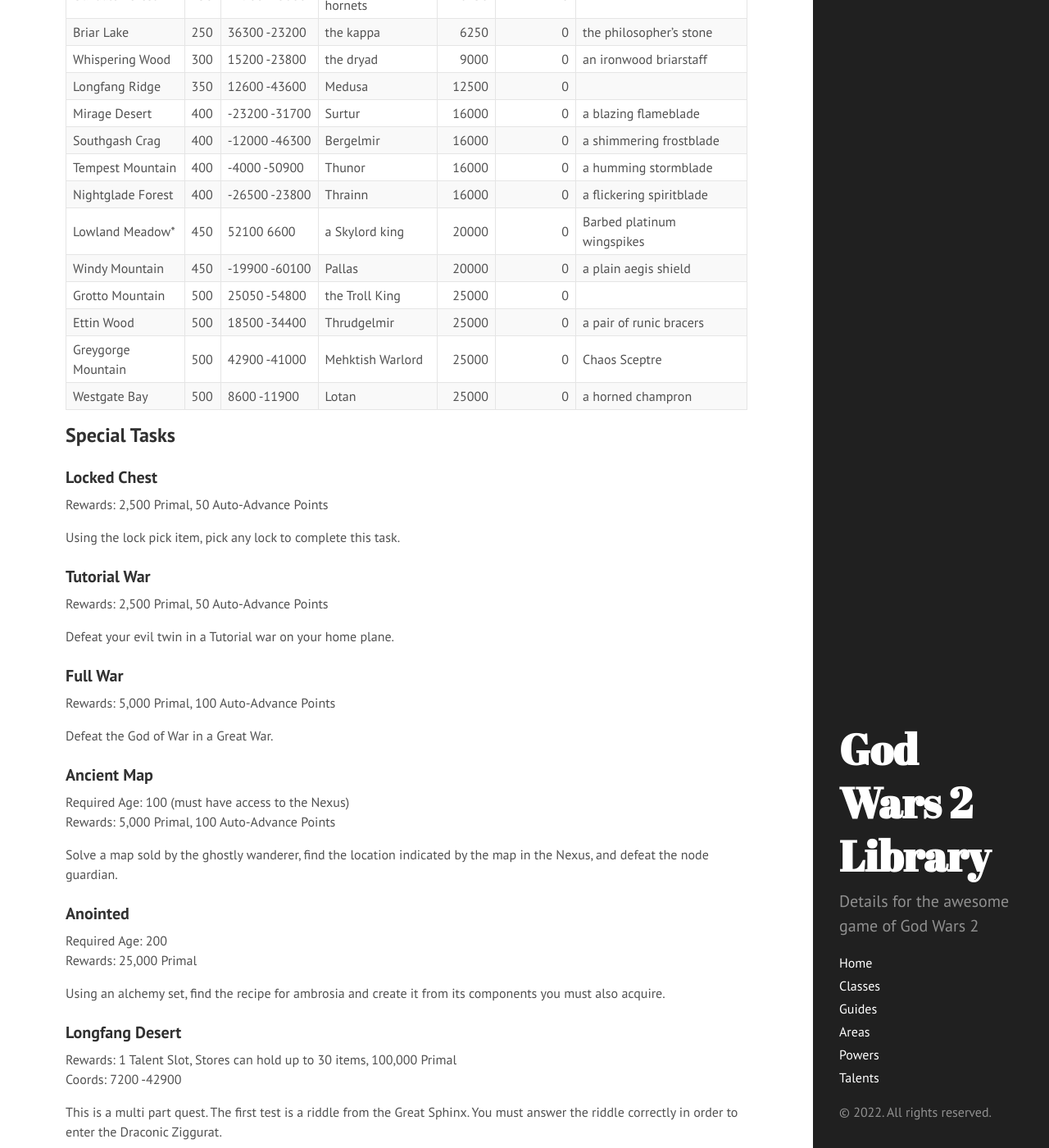
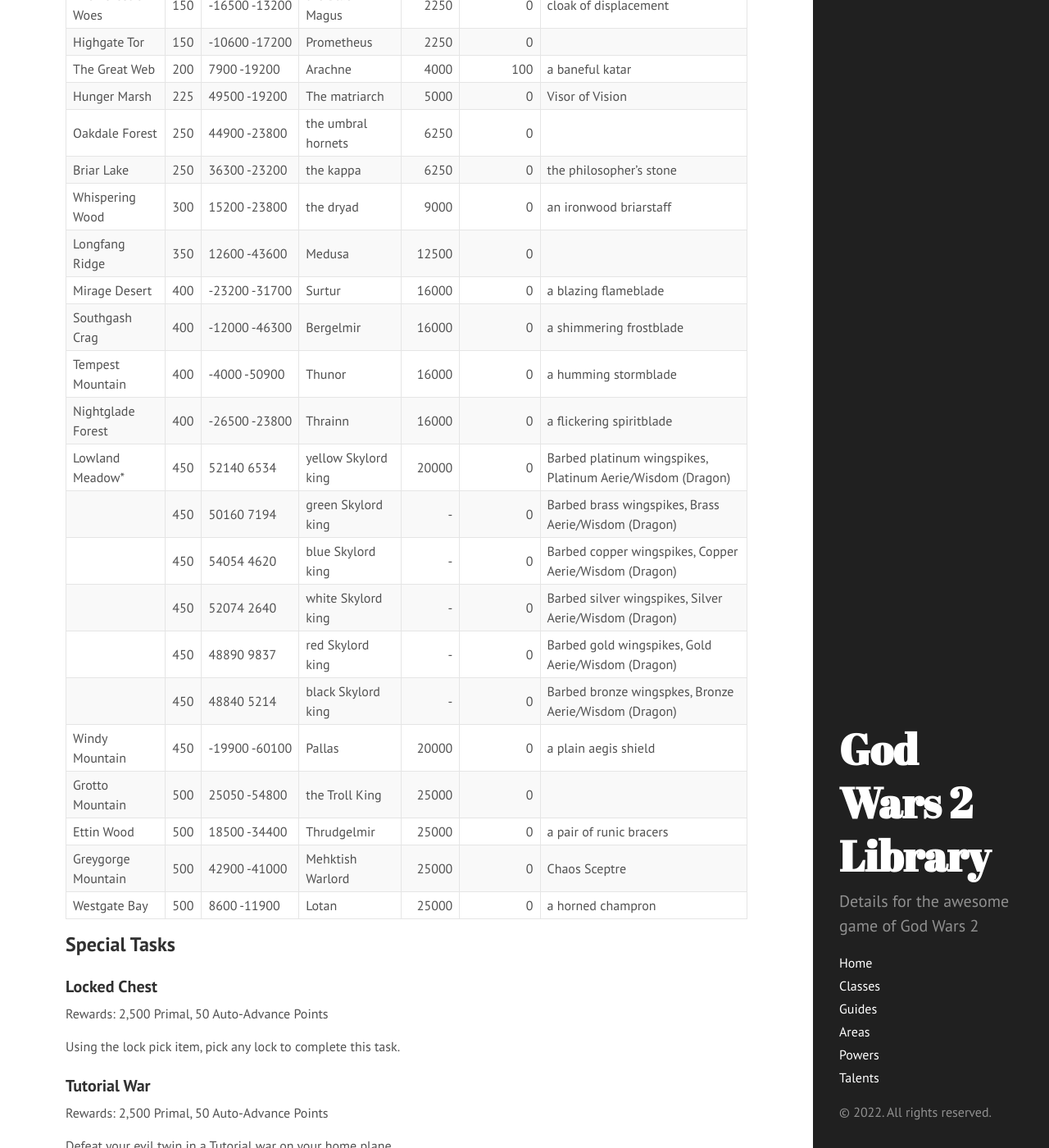
Before and after one commit to godwars2/godwars2.github.io, a Jekyll site: the page built from guides/tasks.md, in a window 1280 px wide and 1400 px high, scrolled down 1139 px. Shown: the whole window at 82% size. Built offline with Jekyll 4.4.1, drawn with Linux system fonts in a browser that asks for light colours.

Commit message:
Add task details for the different Skylord kings locations and material types

```diff
--- a/guides/tasks.md
+++ b/guides/tasks.md
@@ -40,7 +40,12 @@ Mirage Desert       |400|-23200&nbsp;-31700 |Surtur             |16000 |0
 Southgash Crag      |400|-12000&nbsp;-46300 |Bergelmir          |16000 |0        |a shimmering frostblade
 Tempest Mountain    |400|-4000&nbsp;-50900  |Thunor             |16000 |0        |a humming stormblade
 Nightglade Forest   |400|-26500&nbsp;-23800 |Thrainn            |16000 |0        |a flickering spiritblade
-Lowland Meadow\*    |450|52100&nbsp;6600    |a Skylord king     |20000 |0        |Barbed platinum wingspikes
+Lowland Meadow\*    |450|52140&nbsp;6534    |yellow Skylord king|20000 |0        |Barbed platinum wingspikes, Platinum Aerie/Wisdom (Dragon)
+                    |450|50160&nbsp;7194    |green Skylord king | -    |0        |Barbed brass wingspikes, Brass Aerie/Wisdom (Dragon)
+                    |450|54054&nbsp;4620    |blue Skylord king  | -    |0        |Barbed copper wingspikes, Copper Aerie/Wisdom (Dragon)
+                    |450|52074&nbsp;2640    |white Skylord king | -    |0        |Barbed silver wingspikes, Silver Aerie/Wisdom (Dragon)
+                    |450|48890&nbsp;9837    |red Skylord king   | -    |0        |Barbed gold wingspikes, Gold Aerie/Wisdom (Dragon)
+                    |450|48840&nbsp;5214    |black Skylord king | -    |0        |Barbed bronze wingspkes, Bronze Aerie/Wisdom (Dragon)
 Windy Mountain      |450|-19900&nbsp;-60100 |Pallas             |20000 |0        |a plain aegis shield
 Grotto Mountain     |500|25050&nbsp;-54800  |the Troll King     |25000 |0        |
 Ettin Wood          |500|18500&nbsp;-34400  |Thrudgelmir        |25000 |0        |a pair of runic bracers
```
